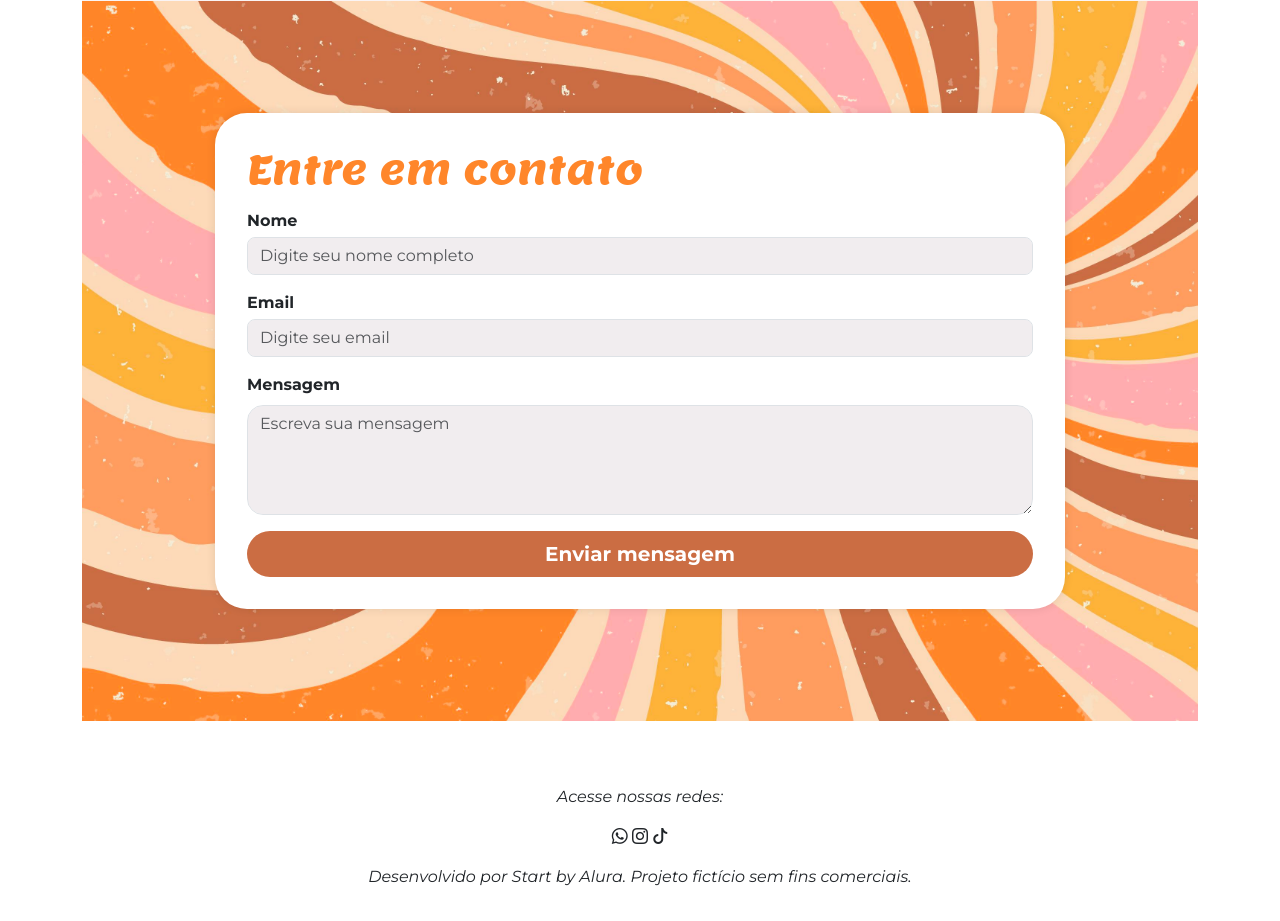
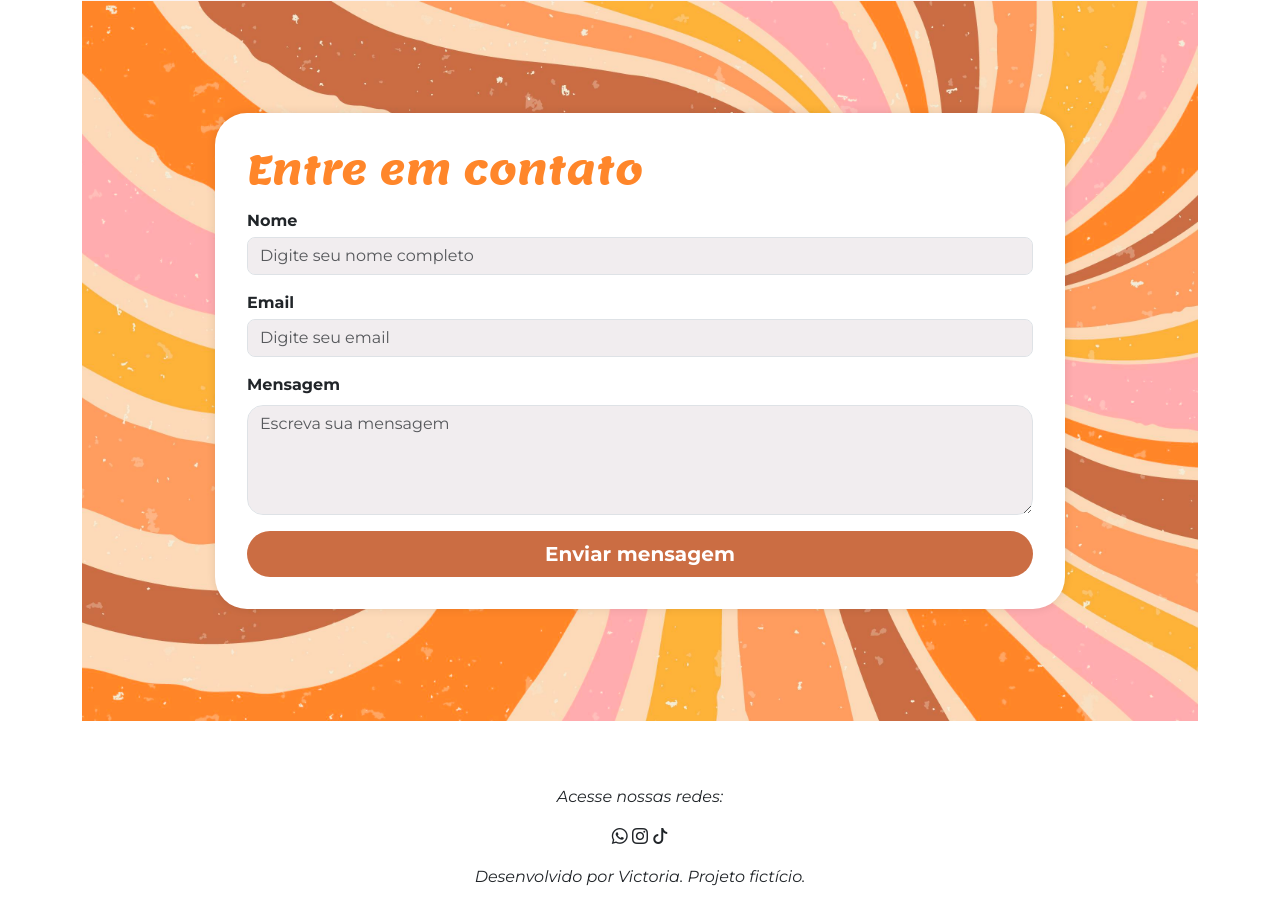
Before and after one commit to mrgamerboxy7/siteacessivelvih, a plain HTML site: page index.html in a window 1280 px wide. Shown: the part 2260-3181 px from the top of the page. Drawn offline with nearby package versions, Linux system fonts and the light colour scheme.

Commit message:
Update index.html

```diff
--- a/index.html
+++ b/index.html
@@ -127,7 +127,7 @@
         <i class="bi bi-whatsapp"></i>
         <i class="bi bi-instagram"></i>
         <i class="bi bi-tiktok"></i>
-        <p class="mt-3">Desenvolvido por Start by Alura. Projeto fictício sem fins comerciais.</p>
+        <p class="mt-3">Desenvolvido por Victoria. Projeto fictício.</p>
     </footer>
     <script src="https://cdnjs.cloudflare.com/ajax/libs/scrollReveal.js/4.0.9/scrollreveal.js"></script>
     <script src="script.js"></script>
```
